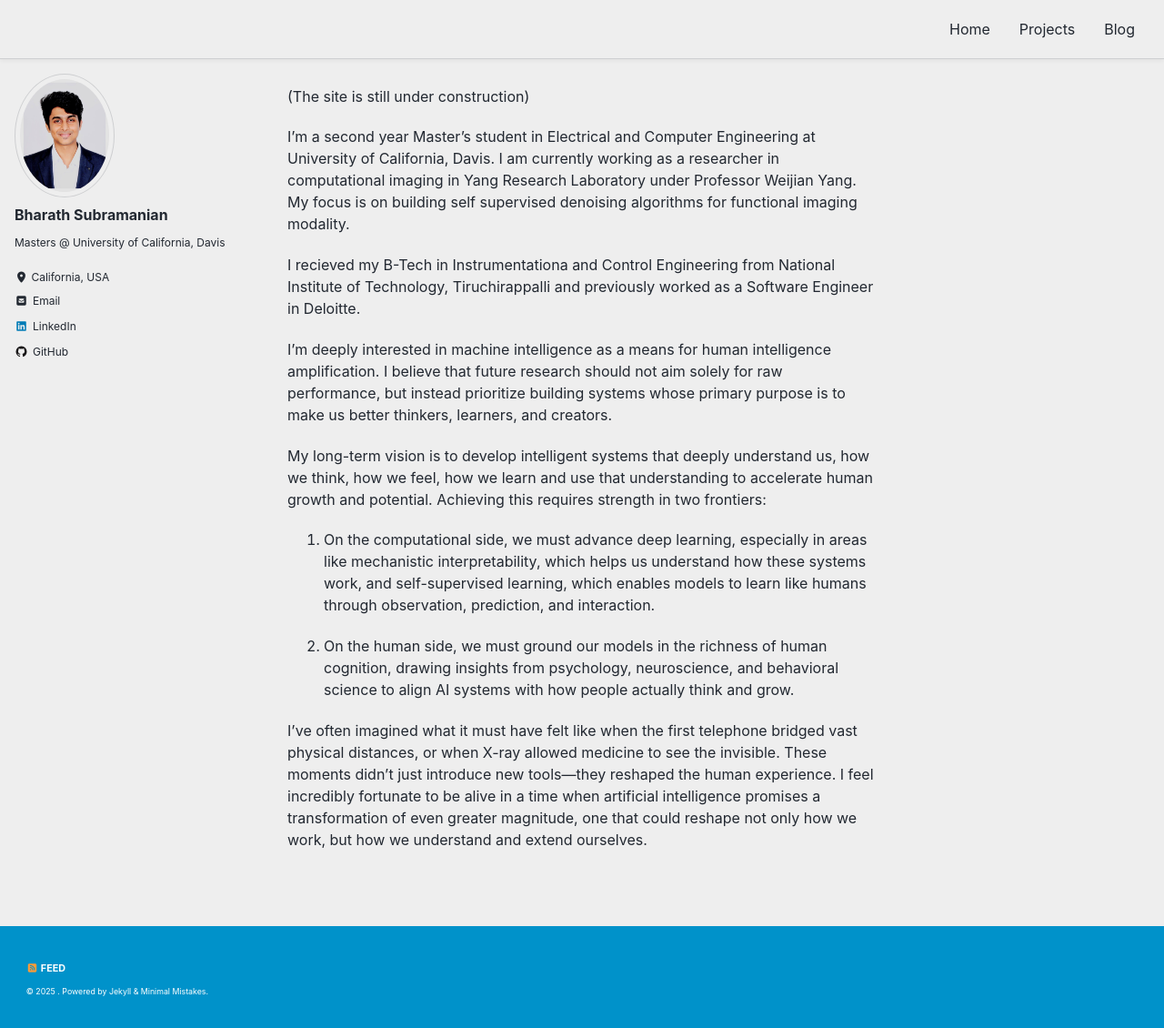
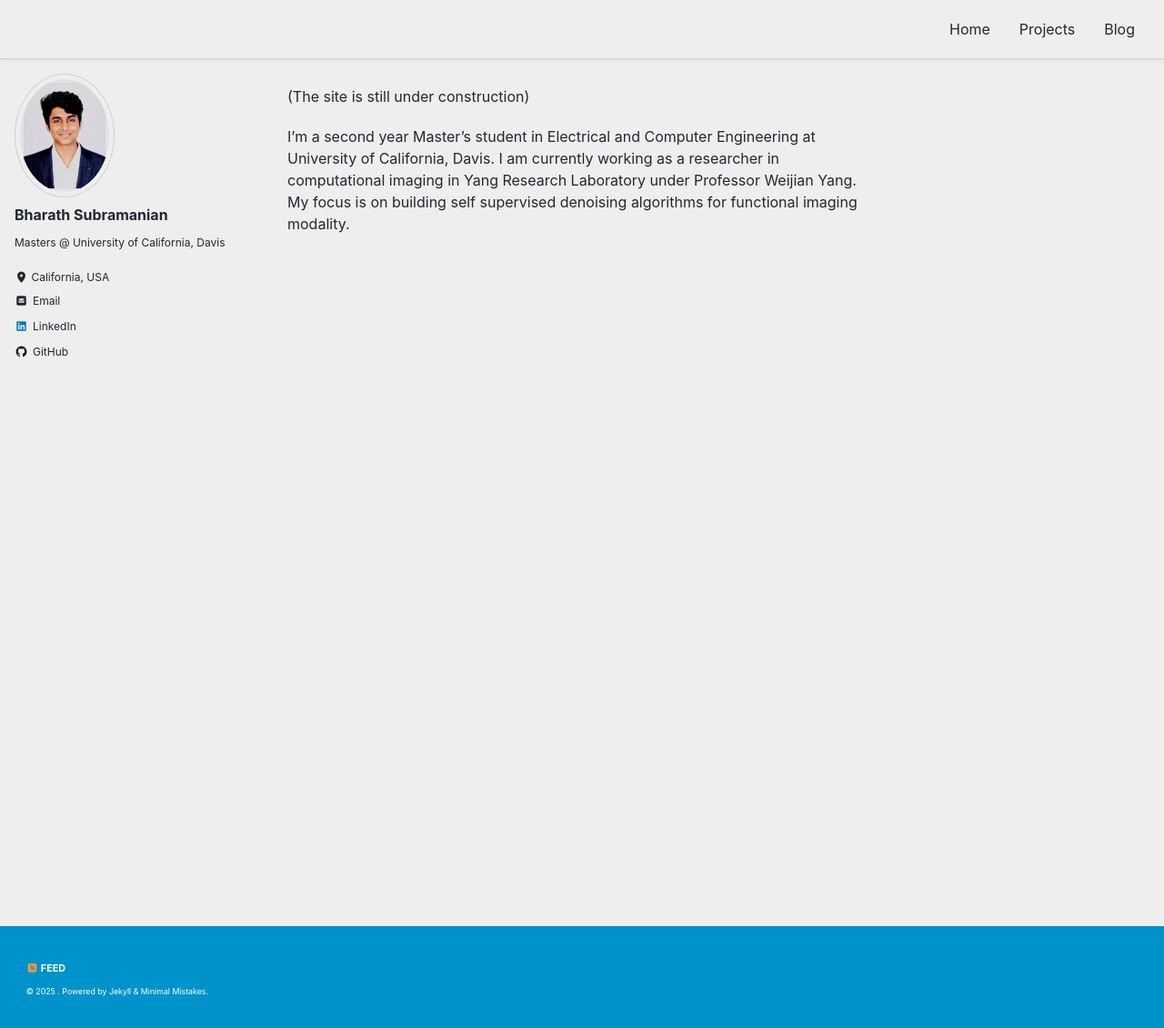
Before and after one commit to bhasub24/bhasub24.github.io, a Jekyll site: the page built from index.md, in a window 1280 px wide and 1130 px high. Shown: the whole window at 91% size. Built offline with Jekyll 4.4.1, drawn with Linux system fonts in a browser that asks for light colours; cached includes are drawn as plain includes; the list of posts is cut into pages by our own code.

Commit message:
Chnaged description

```diff
--- a/index.md
+++ b/index.md
@@ -8,15 +8,3 @@ author: bhasub24
 (The site is still under construction)
 
 I'm a second year Master's student in Electrical and Computer Engineering at University of California, Davis. I am currently working as a researcher in computational imaging in Yang Research Laboratory under Professor Weijian Yang. My focus is on building self supervised denoising algorithms for functional imaging modality.
-
-I recieved my B-Tech in Instrumentationa and Control Engineering from National Institute of Technology, Tiruchirappalli and previously worked as a Software Engineer in Deloitte.
-
-I’m deeply interested in machine intelligence as a means for human intelligence amplification. I believe that future research should not aim solely for raw performance, but instead prioritize building systems whose primary purpose is to make us better thinkers, learners, and creators.
-
-My long-term vision is to develop intelligent systems that deeply understand us, how we think, how we feel, how we learn and use that understanding to accelerate human growth and potential. Achieving this requires strength in two frontiers:
-
-1. On the computational side, we must advance deep learning, especially in areas like mechanistic interpretability, which helps us understand how these systems work, and self-supervised learning, which enables models to learn like humans through observation, prediction, and interaction.
-
-2. On the human side, we must ground our models in the richness of human cognition, drawing insights from psychology, neuroscience, and behavioral science to align AI systems with how people actually think and grow.
-
-I’ve often imagined what it must have felt like when the first telephone bridged vast physical distances, or when X-ray allowed medicine to see the invisible. These moments didn’t just introduce new tools—they reshaped the human experience. I feel incredibly fortunate to be alive in a time when artificial intelligence promises a transformation of even greater magnitude, one that could reshape not only how we work, but how we understand and extend ourselves.
```
